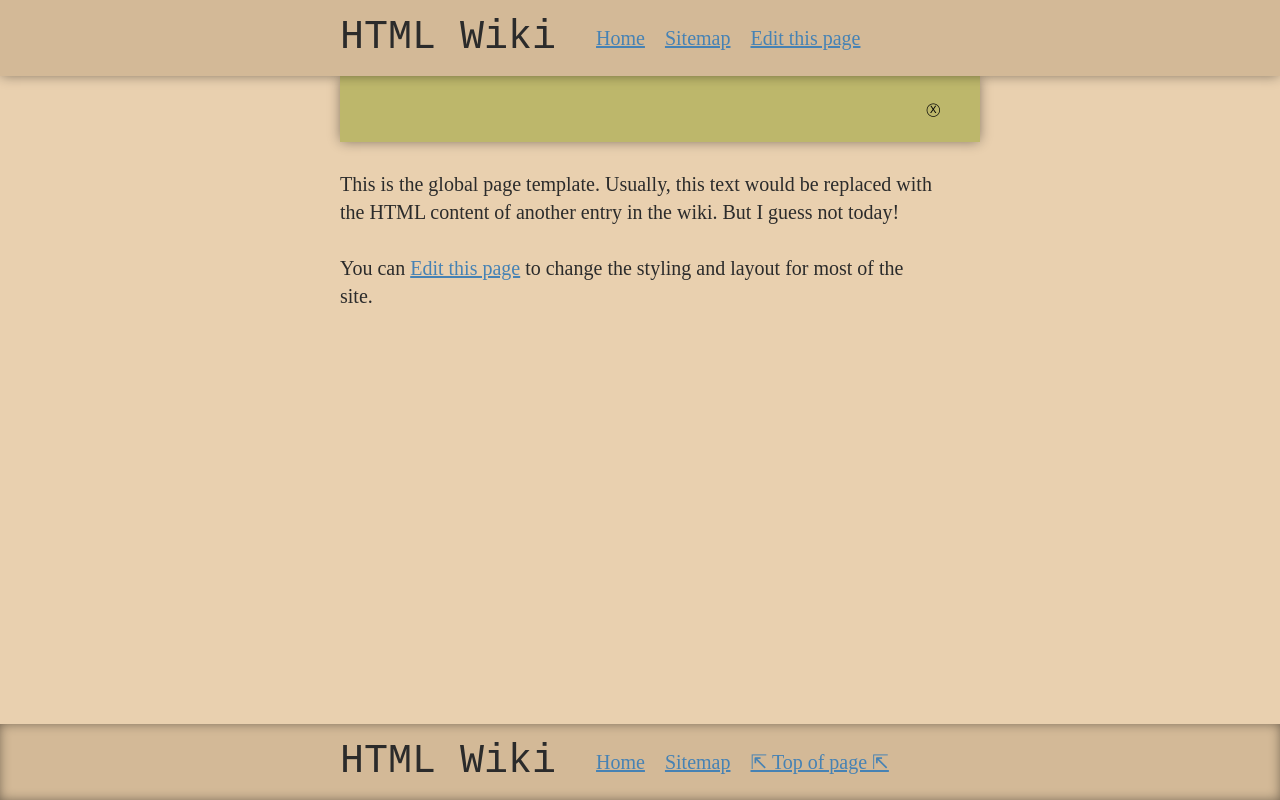
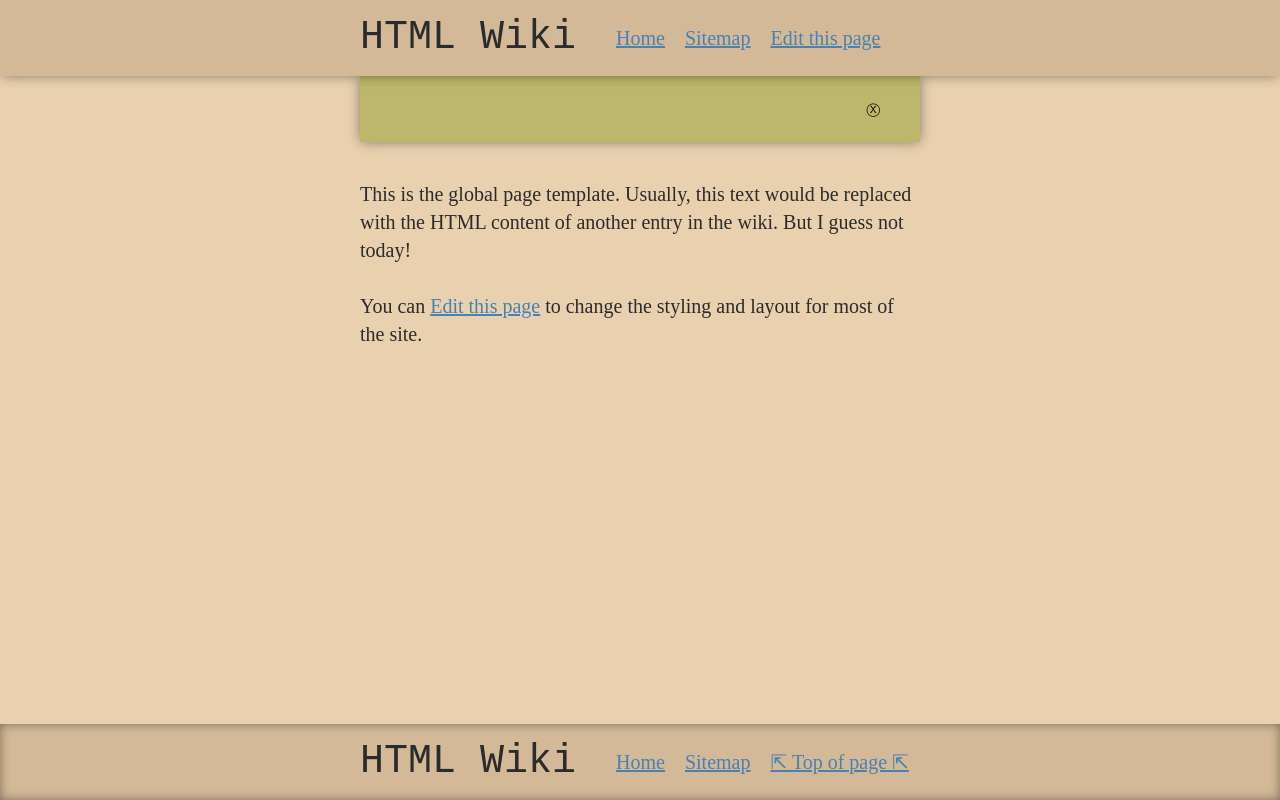
Before and after one commit to reedspool/html-wiki, a website: page entries/$/templates/global-page.html in a window 1280 px wide. Drawn offline with Linux system fonts and the light colour scheme.

Commit message:
CSS cleanup for homepage

```diff
--- a/entries/$/templates/global-page.html
+++ b/entries/$/templates/global-page.html
@@ -66,8 +66,6 @@
         }
       }
       header {
-        position: sticky;
-        top: 0;
         box-shadow: 0px 0px 12px -1px rgba(0, 0, 0, 0.48);
       }
       footer {
@@ -79,6 +77,7 @@
 
       center-column-layout {
         display: block;
+        box-sizing: border-box;
         padding-inline: var(--space);
         width: 100%;
         max-width: 60ch;
@@ -138,8 +137,6 @@
       }
 
       toast-message {
-        margin-top: calc(-1 * var(--space-half));
-        width: 100%;
         padding: var(--space);
         background-color: darkkhaki;
         color: var(--fg-lighter);
@@ -160,10 +157,20 @@
           opacity: 0.9;
         }
       }
+
+      .sticky-top {
+        position: sticky;
+        top: 0;
+      }
+      .lower {
+        position: relative;
+        z-index: -1;
+      }
     </style>
   </head>
 
   <body>
+    <div class="sticky-top">
       <header>
         <center-column-layout>
           <nav aria-label="Main navigation">
@@ -176,8 +183,7 @@
           </nav>
         </center-column-layout>
       </header>
-    <main>
-      <center-column-layout>
+      <center-column-layout class="lower">
         <keep-if truthy="topLevelParameters.statusMessage">
           <toast-message role="status">
             <replace-with
@@ -194,6 +200,10 @@
             </button>
           </toast-message>
         </keep-if>
+      </center-column-layout>
+    </div>
+    <main>
+      <center-column-layout>
         <query-content
           q="render(parameters.contentParameters.contentPath,parameters.contentParameters)"
         >
```
Lines whose indentation alone changed are shown as unchanged.
